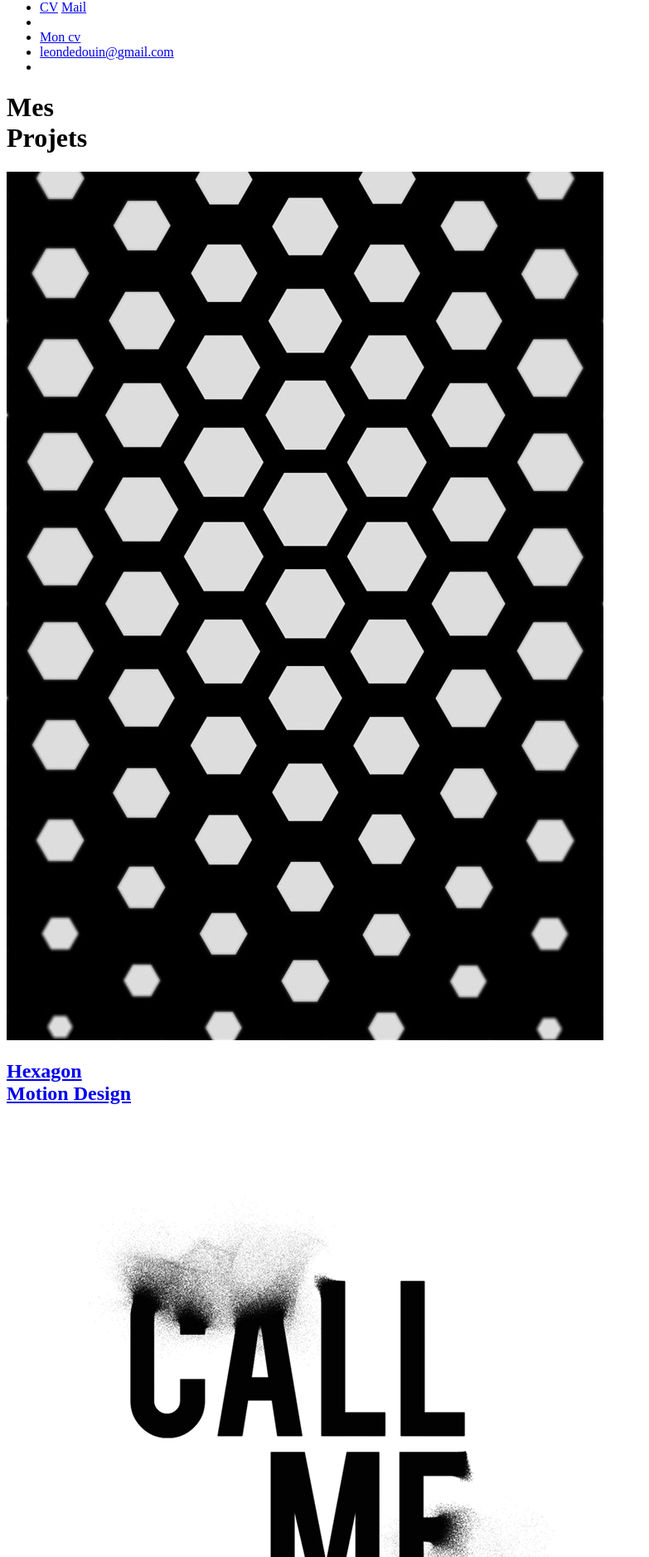
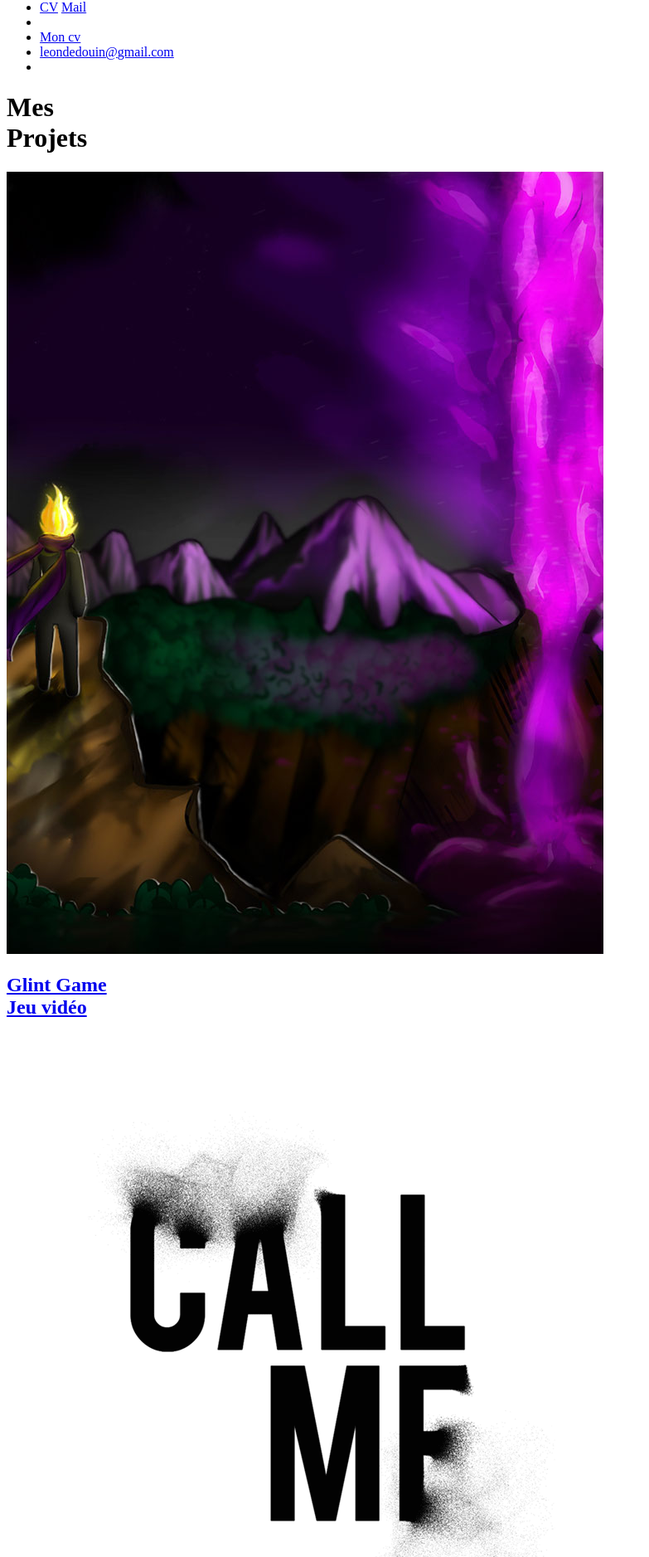
Before and after one commit to LeonBaudouin/Portfolio, a PHP site: page /projects.html in a window 1280 px wide. Shown: the part 366-2243 px from the top of the page at 83% size, without its empty margins (0-783 px from the left). Run offline with PHP 8.4, Linux system fonts and the light colour scheme.

Commit message:
Added projects

```diff
--- a/src/css/_nav.scss
+++ b/src/css/_nav.scss
@@ -212,6 +212,10 @@ $nav-menu-background--size: 150vh;
                     opacity: 1;
                 }
             }
+
+            &.active {
+                color: $color-red;
+            }
         }
 
         &-link {
--- a/src/css/_scroll_bar.scss
+++ b/src/css/_scroll_bar.scss
@@ -30,9 +30,6 @@
             height: calc(100% - 2px);
             width: 2px;
             background-color: $color-lightest-grey;
-
-            border-top: $color-dark-grey 1px solid;
-            border-bottom: $color-dark-grey 1px solid;
 
             transition: all 200ms ease;
             @media screen and (min-width: $regular-page-breakpoint) {
--- a/src/css/gallery/projects.scss
+++ b/src/css/gallery/projects.scss
@@ -59,7 +59,7 @@
                     height: 0;
 
                     transition: all 500ms ease;
-                    background-color: transparentize($color-lightest-grey, 0.5);
+                    background-color: transparentize($color-red, 0.8);
                 }
 
                 &:before {
--- a/src/js/Scroll/OnScrollActivator.ts
+++ b/src/js/Scroll/OnScrollActivator.ts
@@ -39,7 +39,6 @@ export class OnScrollActivator {
     private CheckElement(element: scrollSensitiveElement) {
         if(!element.isActive) {
             element.top = element.DOM.getBoundingClientRect().top - window.innerHeight;
-            console.log(element.top);
             if(element.top <= -this.scrollOffset) {
                 element.classes.add("active");
                 element.isActive = true;
--- a/src/projects.html
+++ b/src/projects.html
@@ -4,6 +4,10 @@
     <meta charset="UTF-8">
     <meta name="viewport" content="width=device-width, initial-scale=1.0">
     <meta http-equiv="X-UA-Compatible" content="ie=edge">
+    <link
+      href="https://fonts.googleapis.com/css?family=Raleway:200,300,400,500,700,800"
+      rel="stylesheet"
+    />
     <title>Gallery</title>
 </head>
 <body class="projects-page gallery-page" data-page="projects-page">
@@ -35,11 +39,11 @@
       <div class="nav-menu">
         <ul class="nav-menu-list">
           <li class="nav-menu-item"><a href="./profil.html" class="nav-menu-link">Mon profil</a></li>
-          <li class="nav-menu-item"><a href="./projects.html" class="nav-menu-link">Mes projets</a></li>
+          <li class="nav-menu-item"><a href="./projects.html" class="nav-menu-link active">Mes projets</a></li>
           <li class="nav-menu-item"><a href="./lab.html" class="nav-menu-link">Le lab</a></li>
           <li class="nav-menu-item space-even v-s-nav">
             <a href="#" class="contact-item">CV</a>
-            <a href="#" class="contact-item js-copy-to-clipboard">Mail</a>
+            <a href="mailto:leondedouin@gmail.com" class="contact-item js-copy-to-clipboard">Mail</a>
             <div class="null"></div>
           </li>
           <li class="nav-menu-item v-m-nav">
@@ -54,7 +58,7 @@
             </a>
           </li>
           <li class="nav-menu-item space-even">
-            <a href="#" class="contact-icon codepen"></a>
+            <a href="https://codepen.io/leonbaudouin/" class="contact-icon codepen"></a>
             <a href="https://www.instagram.com/leon2motion/" class="contact-icon instagram"></a>
             <a href="https://github.com/LeonBaudouin" class="contact-icon github"></a>
             <a href="https://www.youtube.com/channel/UCbZjms-bVUHVsETHmuvnWRQ" class="contact-icon youtube"></a>
@@ -66,19 +70,19 @@
 
     <div class="container active">
       <h1 class="regular-title title main-title">
-        <div href="#" class="first-part"><span class="first-part-content">Mes</span></div>
-        <div href="#" class="second-part"><span class="second-part-content">Projets</span></div>
+        <div class="first-part"><span class="first-part-content">Mes</span></div>
+        <div class="second-part"><span class="second-part-content">Projets</span></div>
       </h1>
     <div class="project">
-      <a class="project-img-container" href="">
+      <a class="project-img-container" target="_blank" href="https://www.glintgame.fr">
         <div class="project-img-wrapper">
-          <img src="img/GalleryHexagon.jpg" alt="" class="project-img">
+          <img src="img/GalleryGlint.jpg" alt="Illustration du projet Glint" class="project-img">
         </div>
       </a>
       <h2 class="title project-title">
         <div class="first-part">
-          <a class="first-part-content" href="#">
-            Hexagon
+          <a class="first-part-content" target="_blank" href="https://www.glintgame.fr">
+            Glint Game
           </a>
           <div class="red-squares">
               <div class="red-squares-element"></div>
@@ -92,21 +96,21 @@
           </div>
         </div>
       <div class="second-part">
-          <a class="second-part-content" href="#">
-            Motion Design
+        <a class="second-part-content" target="_blank" href="https://www.glintgame.fr">
+          Jeu vidéo
         </a>
       </div>
     </h2>
     </div>
     <div class="project">
-      <a class="project-img-container" href="">
+      <a class="project-img-container" target="_blank" href="https://www.youtube.com/watch?v=GK1ZqDCcR6Q">
         <div class="project-img-wrapper">
-          <img src="img/GalleryCallMe.png" alt="" class="project-img">
+          <img src="img/GalleryCallMe.png" alt="Illustration de Call Me" class="project-img">
         </div>
       </a>
       <h2 class="title project-title">
         <div class="first-part">
-          <a class="first-part-content" href="#">
+          <a class="first-part-content" target="_blank" href="https://www.youtube.com/watch?v=GK1ZqDCcR6Q">
             Call Me
           </a>
           <div class="red-squares">
@@ -121,21 +125,21 @@
           </div>
         </div>
       <div class="second-part">
-        <a class="second-part-content" href="#">
+        <a class="second-part-content" target="_blank" href="https://www.youtube.com/watch?v=GK1ZqDCcR6Q">
           Motion Design
         </a>
       </div>
     </h2>
     </div>
     <div class="project">
-      <a class="project-img-container" href="">
+      <a class="project-img-container" target="_blank" href="#">
         <div class="project-img-wrapper">
-          <img src="img/GalleryCVInteractif.png" alt="" class="project-img">
+          <img src="img/GalleryCVInteractif.png" alt="Illustration de mon CV Interactif" class="project-img">
         </div>
       </a>
       <h2 class="title project-title">
         <div class="first-part">
-          <a class="first-part-content" href="#">
+          <a class="first-part-content" target="_blank" href="#">
             CV Interactif
           </a>
           <div class="red-squares">
@@ -150,8 +154,66 @@
           </div>
         </div>
       <div class="second-part">
-        <a class="second-part-content" href="#">
+        <a class="second-part-content" target="_blank" href="#">
           Site web
+        </a>
+      </div>
+    </h2>
+    </div>
+    <div class="project">
+      <a class="project-img-container" target="_blank" href="https://www.youtube.com/watch?v=THNxEycy0jM">
+        <div class="project-img-wrapper">
+          <img src="img/GalleryHexagon.jpg" alt="Illustration de Hexagone" class="project-img">
+        </div>
+      </a>
+      <h2 class="title project-title">
+        <div class="first-part">
+          <a class="first-part-content" target="_blank" href="https://www.youtube.com/watch?v=THNxEycy0jM">
+            Hexagone
+          </a>
+          <div class="red-squares">
+                <div class="red-squares-element"></div>
+                <div class="red-squares-element"></div>
+                <div class="red-squares-element"></div>
+          </div>
+          <div class="red-strokes">
+                  <div class="red-strokes-element"></div>
+                  <div class="red-strokes-element"></div>
+                  <div class="red-strokes-element"></div>
+          </div>
+        </div>
+        <div class="second-part">
+          <a class="second-part-content" target="_blank" href="https://www.youtube.com/watch?v=THNxEycy0jM">
+            Motion Design
+          </a>
+        </div>
+      </h2>
+    </div>
+    <div class="project">
+      <a class="project-img-container" target="_blank" href="#">
+        <div class="project-img-wrapper">
+          <img src="img/GalleryPortraitChinois.jpg" alt="Illustration de mon Portrait Chinois" class="project-img">
+        </div>
+      </a>
+      <h2 class="title project-title">
+        <div class="first-part">
+          <a class="first-part-content" target="_blank" href="#">
+            Portrait Chinois
+          </a>
+          <div class="red-squares">
+                <div class="red-squares-element"></div>
+                <div class="red-squares-element"></div>
+                <div class="red-squares-element"></div>
+          </div>
+          <div class="red-strokes">
+                  <div class="red-strokes-element"></div>
+                  <div class="red-strokes-element"></div>
+                  <div class="red-strokes-element"></div>
+          </div>
+        </div>
+        <div class="second-part">
+          <a class="second-part-content" target="_blank" href="#">
+            Site Web
           </a>
         </div>
       </h2>
```
Also changed, not shown: src/css/_button.scss (+16 -0 lines), src/index.html (+9 -9 lines), src/lab.html (+9 -5 lines), src/profil.html (+34 -27 lines), src/projects/glint.html (deleted, +0 -67 lines), src/img/GalleryGlint.jpg (added), src/img/GalleryHexagon1080.jpg (deleted), src/img/GalleryHexagon360.jpg (deleted), src/img/GalleryHexagon720.jpg (deleted), src/img/GalleryPortraitChinois.jpg (added). Lines whose indentation alone changed are shown as unchanged.
